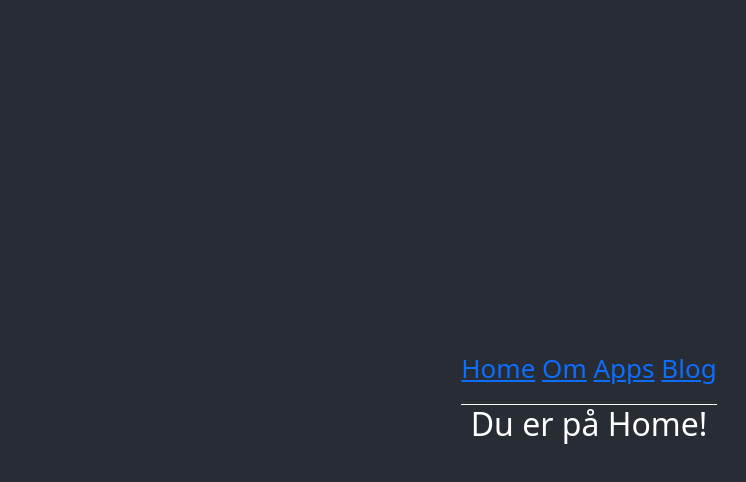
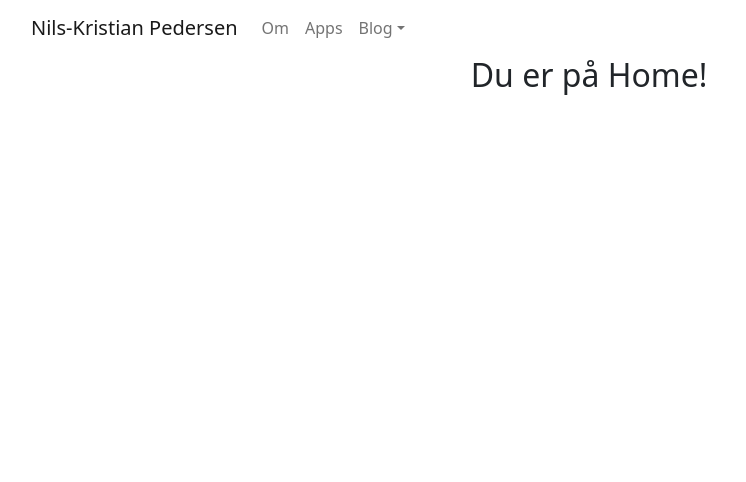
Before and after one commit to nkped/nkped.github.io, a React (Create React App) app: page / in a window 1280 px wide. Shown: the top 482 px of the page, without its empty margins (51-797 px from the left). Built offline with nearby package versions, Linux system fonts and the light colour scheme.

Commit message:
App.js opdateret med React-Bootstrap Nav-elements

```diff
--- a/src/App.js
+++ b/src/App.js
@@ -6,23 +6,30 @@ import "./App.css";
 
 //Bootstrap
 import "bootstrap/dist/css/bootstrap.min.css";
+import { Container, Navbar, Nav, NavDropdown } from "react-bootstrap";
 //import Button from "react-bootstrap/Button";
 
 function App() {
   return (
     <div className="App">
-      <header className="App-header">
-        <nav
-          style={{
-            borderBottom: "solid 1px",
-            paddingBottom: "1rem",
-          }}
-        >
-          <NavLink to="/">Home</NavLink> <NavLink to="/om">Om</NavLink>{" "}
-          <NavLink to="/apps">Apps</NavLink> <NavLink to="/blog">Blog</NavLink>
-        </nav>
-        <Outlet />
-      </header>
+      <nav>
+        <Navbar>
+          <Container>
+            <Navbar.Brand href="/">Nils-Kristian Pedersen</Navbar.Brand>
+            <Navbar.Toggle aria-controls="basic-navbar-nav" />
+            <Navbar.Collapse id="basic-navbar-nav">
+              <Nav className="me-auto">
+                <Nav.Link href="/om">Om</Nav.Link>
+                <Nav.Link href="/apps">Apps</Nav.Link>
+                <NavDropdown title="Blog" id="basic-nav-dropdown">
+                  <NavDropdown.Item></NavDropdown.Item>
+                </NavDropdown>
+              </Nav>
+            </Navbar.Collapse>
+          </Container>
+        </Navbar>
+      </nav>
+      <Outlet />
     </div>
   );
 }
```
